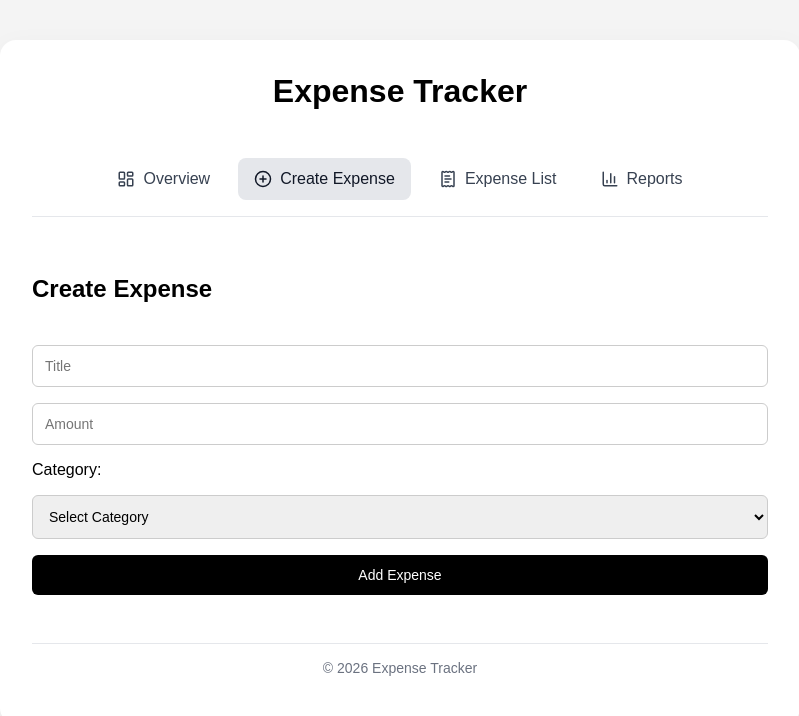
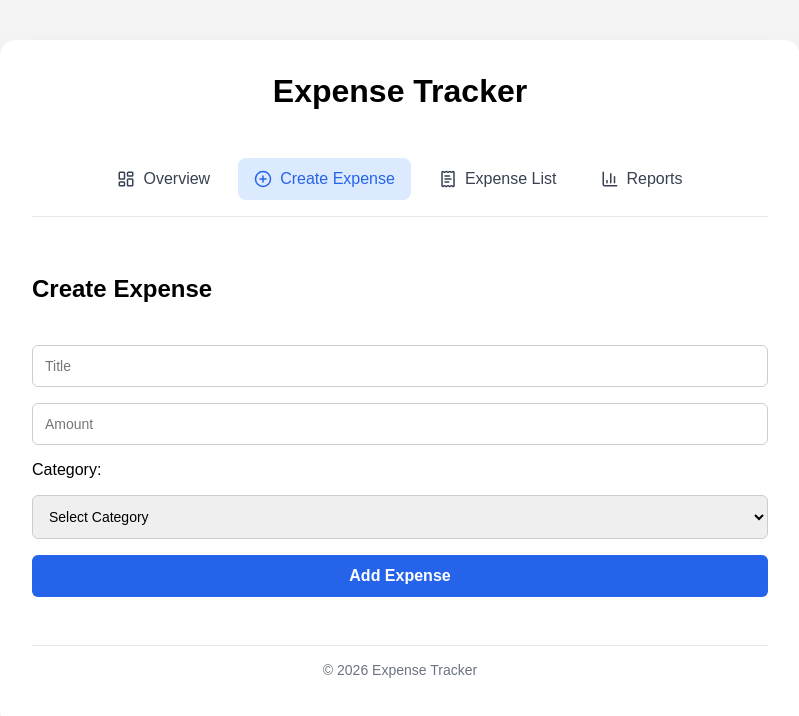
Before and after one commit to den766/react-expensetracker-app, a React (Vite) app: page /expense-dashboard/create-expense in a window 1280 px wide. Shown: the top 716 px of the page, without its empty margins (240-1039 px from the left). Built offline with nearby package versions, Linux system fonts and the light colour scheme.

Commit message:
style: align add expense button with design system

```diff
--- a/src/index.css
+++ b/src/index.css
@@ -85,15 +85,16 @@ h2 {
 .addexpense button {
   padding: var(--space-sm);
   border: none;
-  background-color: black;
+  background-color: #2563eb;
   color: white;
   border-radius: 6px;
   cursor: pointer;
-  font-size: var(--text-sm);
+  font-size: var(--text-base);
+  font-weight: 600;
 }
 
 .addexpense button:hover {
-  opacity: 0.9;
+  background-color: #1d4ed8;
 }
 
 .category {
@@ -438,8 +439,8 @@ li .amount,
 }
 
 .dashboard-nav a.active {
-  background-color: #e5e7eb;
-  color: #111827;
+  background-color: #dbeafe;
+  color: #2563eb;
 }
 
 /* Confirmation Modal */
@@ -757,13 +758,15 @@ li .amount,
 
   font-size: var(--text-base);
   font-weight: 600;
+  background-color: #2563eb;
+  color: white;
 
   cursor: pointer;
   transition: background-color 0.2s ease;
 }
 
 .budget-edit-btn:hover {
-  opacity: 0.9;
+  background-color: #1d4ed8;
 }
 
 /* Budget Status */
```
